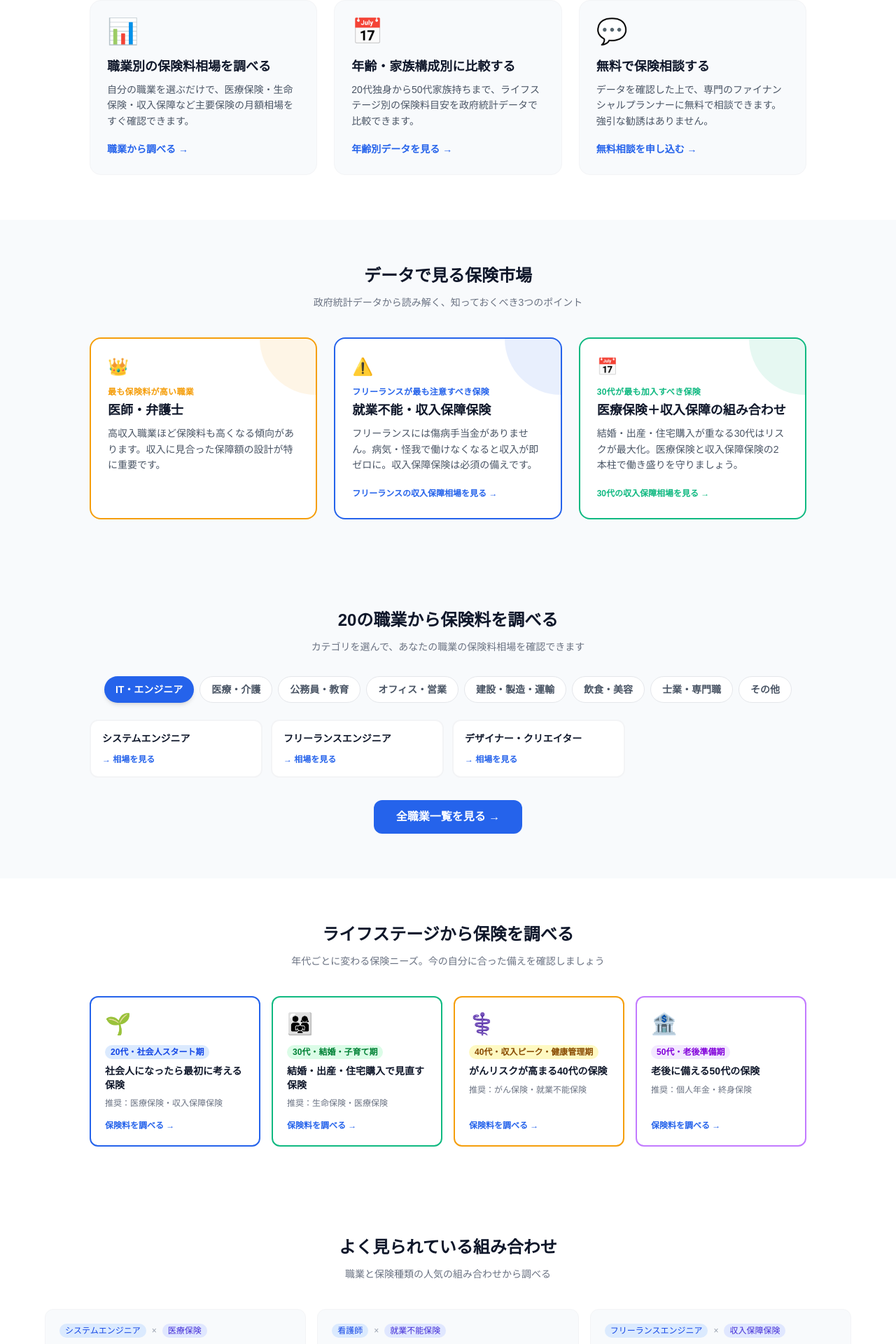
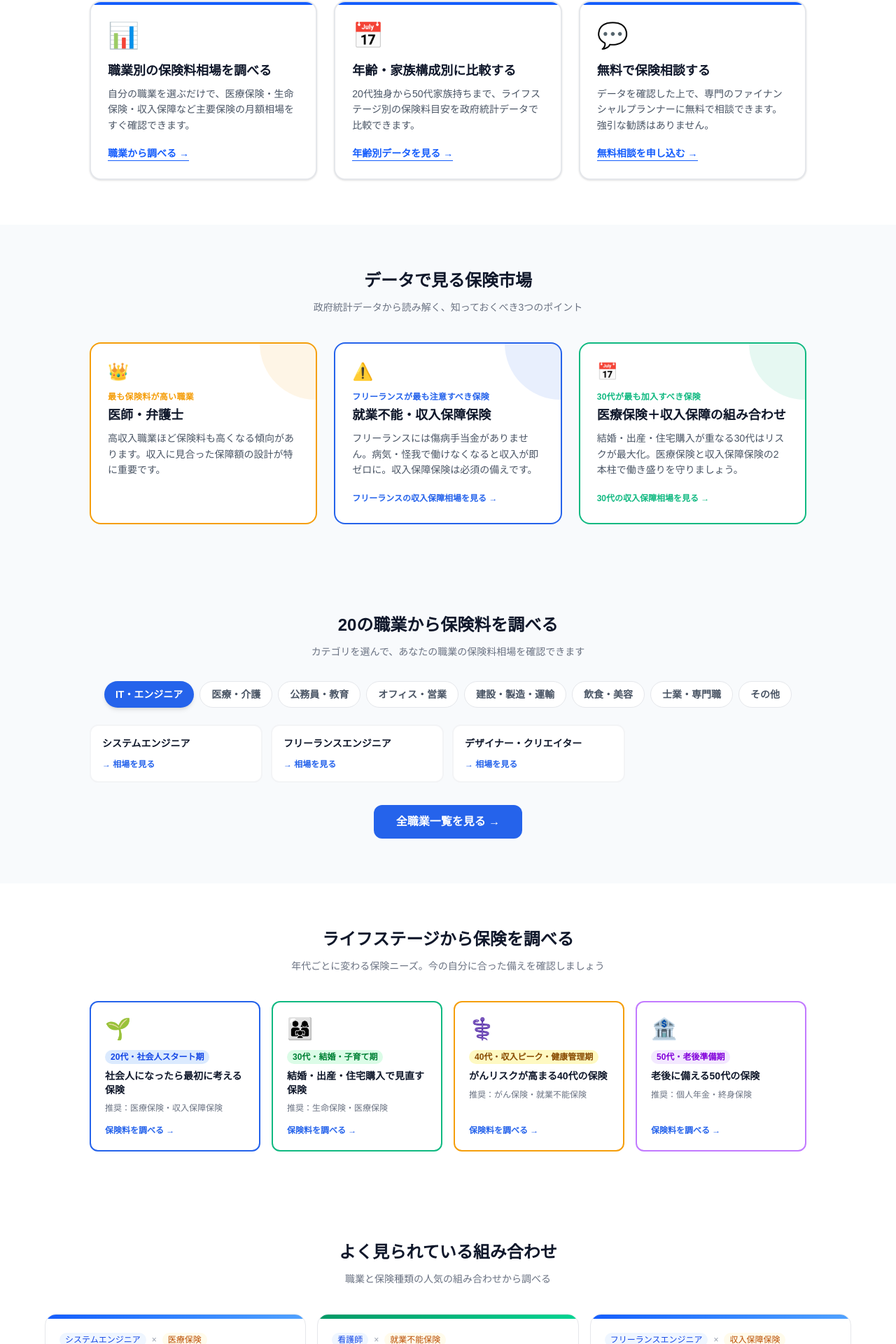
Before and after one commit to zero-zero-youtube/hoken-data, a Next.js app: page / in a window 1280 px wide. Shown: the part 841-2761 px from the top of the page at 70% size. Built offline with nearby package versions, Linux system fonts and the light colour scheme; no server answers; the database is empty.

Commit message:
UI: accent-line cards, gradient combo cards, header border

```diff
--- a/app/page.tsx
+++ b/app/page.tsx
@@ -196,12 +196,15 @@ export default async function Home() {
               <Link
                 key={card.title}
                 href={card.href}
-                className="group bg-[#f8fafc] rounded-2xl p-6 border border-gray-100 hover:border-[#2563eb] hover:shadow-md transition-all"
+                className="group bg-white rounded-2xl border-2 border-gray-200 hover:border-blue-500 hover:shadow-md transition-all shadow-sm overflow-hidden"
               >
-                <div className="text-4xl mb-4">{card.icon}</div>
-                <h3 className="text-lg font-bold text-[#0f172a] mb-2">{card.title}</h3>
-                <p className="text-sm text-gray-600 leading-relaxed mb-4">{card.desc}</p>
-                <span className="text-[#2563eb] text-sm font-semibold group-hover:underline">{card.cta}</span>
+                <div className="h-1 bg-blue-600 rounded-t-xl" />
+                <div className="p-6">
+                  <div className="text-4xl mb-4">{card.icon}</div>
+                  <h3 className="text-lg font-bold text-[#0f172a] mb-2">{card.title}</h3>
+                  <p className="text-sm text-gray-600 leading-relaxed mb-4">{card.desc}</p>
+                  <span className="text-blue-600 font-semibold text-sm border-b border-blue-600 pb-0.5">{card.cta}</span>
+                </div>
               </Link>
             ))}
           </div>
@@ -373,30 +376,39 @@ export default async function Home() {
           </p>
           <div className="grid grid-cols-1 sm:grid-cols-2 lg:grid-cols-3 gap-4">
             {[
-              { occ: 'engineer', occName: 'システムエンジニア', ins: 'medical', insName: '医療保険', income: 558, rate: 0.005 },
-              { occ: 'nurse', occName: '看護師', ins: 'income-protection', insName: '就業不能保険', income: 574, rate: 0.008 },
-              { occ: 'freelance-engineer', occName: 'フリーランスエンジニア', ins: 'income-protection', insName: '収入保障保険', income: 550, rate: 0.008 },
-              { occ: 'manager', occName: '会社管理職', ins: 'life', insName: '生命保険', income: 885, rate: 0.01 },
-              { occ: 'sales', occName: '営業職', ins: 'cancer', insName: 'がん保険', income: 620, rate: 0.004 },
-              { occ: 'civil-servant', occName: '地方公務員', ins: 'pension', insName: '個人年金', income: 885, rate: 0.02 },
+              { occ: 'engineer',          occName: 'システムエンジニア',       ins: 'medical',           insName: '医療保険',     income: 558,  rate: 0.005, grad: 'from-blue-600 to-blue-400' },
+              { occ: 'nurse',             occName: '看護師',                   ins: 'income-protection', insName: '就業不能保険', income: 574,  rate: 0.008, grad: 'from-emerald-600 to-emerald-400' },
+              { occ: 'freelance-engineer',occName: 'フリーランスエンジニア',   ins: 'income-protection', insName: '収入保障保険', income: 550,  rate: 0.008, grad: 'from-blue-600 to-blue-400' },
+              { occ: 'manager',           occName: '会社管理職',               ins: 'life',              insName: '生命保険',     income: 885,  rate: 0.01,  grad: 'from-orange-500 to-orange-300' },
+              { occ: 'sales',             occName: '営業職',                   ins: 'cancer',            insName: 'がん保険',     income: 620,  rate: 0.004, grad: 'from-orange-500 to-orange-300' },
+              { occ: 'civil-servant',     occName: '地方公務員',               ins: 'pension',           insName: '個人年金',     income: 885,  rate: 0.02,  grad: 'from-violet-600 to-violet-400' },
             ].map(item => {
               const monthly = Math.round(item.income * 10000 * item.rate / 12)
               return (
                 <Link
                   key={`${item.occ}-${item.ins}`}
                   href={`/occupation/${item.occ}/${item.ins}`}
-                  className="group bg-[#f8fafc] rounded-xl p-5 border border-gray-100 hover:border-[#2563eb] hover:shadow-md transition-all"
+                  className="group block bg-white rounded-2xl border border-gray-200 hover:border-blue-400 hover:shadow-lg transition-all overflow-hidden"
                 >
-                  <div className="flex items-center gap-2 mb-3">
-                    <span className="text-xs bg-blue-100 text-blue-700 px-2 py-0.5 rounded-full font-medium">{item.occName}</span>
-                    <span className="text-gray-400 text-xs">×</span>
-                    <span className="text-xs bg-indigo-100 text-indigo-700 px-2 py-0.5 rounded-full font-medium">{item.insName}</span>
+                  <div className={`h-1.5 bg-gradient-to-r ${item.grad}`} />
+                  <div className="p-5">
+                    <div className="flex items-center gap-2 mb-3">
+                      <span className="text-xs bg-blue-50 text-blue-700 px-2 py-0.5 rounded-full font-medium">{item.occName}</span>
+                      <span className="text-gray-400 text-xs">×</span>
+                      <span className="text-xs bg-amber-50 text-amber-700 px-2 py-0.5 rounded-full font-medium">{item.insName}</span>
+                    </div>
+                    <div className="mb-1">
+                      <span className="text-xs text-gray-500">推定月額保険料（参考値）</span>
+                    </div>
+                    <div className="flex items-baseline gap-1 mb-4">
+                      <span className="text-3xl font-bold text-gray-900">{monthly.toLocaleString()}</span>
+                      <span className="text-sm text-gray-500">円/月</span>
+                    </div>
+                    <div className="flex items-center text-blue-600 text-sm font-medium gap-1 group-hover:gap-2 transition-all">
+                      詳細を見る
+                      <span>→</span>
+                    </div>
                   </div>
-                  <p className="text-xs text-gray-500 mb-1">推定月額保険料（参考値）</p>
-                  <p className="text-2xl font-bold text-[#0f172a] mb-3">
-                    {monthly.toLocaleString()}<span className="text-sm font-normal text-gray-500 ml-1">円/月</span>
-                  </p>
-                  <span className="text-[#2563eb] text-xs font-semibold group-hover:underline">詳細を見る →</span>
                 </Link>
               )
             })}
--- a/components/HeaderNav.tsx
+++ b/components/HeaderNav.tsx
@@ -9,7 +9,7 @@ export default function HeaderNav() {
   const [isOpen, setIsOpen] = useState(false)
 
   return (
-    <header className="bg-[#0f172a] text-white sticky top-0 z-50 shadow-md">
+    <header className="bg-[#0f172a] text-white sticky top-0 z-50 shadow-md border-b border-gray-700">
       <div className="max-w-6xl mx-auto px-4">
         <div className="flex items-center justify-between h-16">
           {/* ロゴ */}
```
